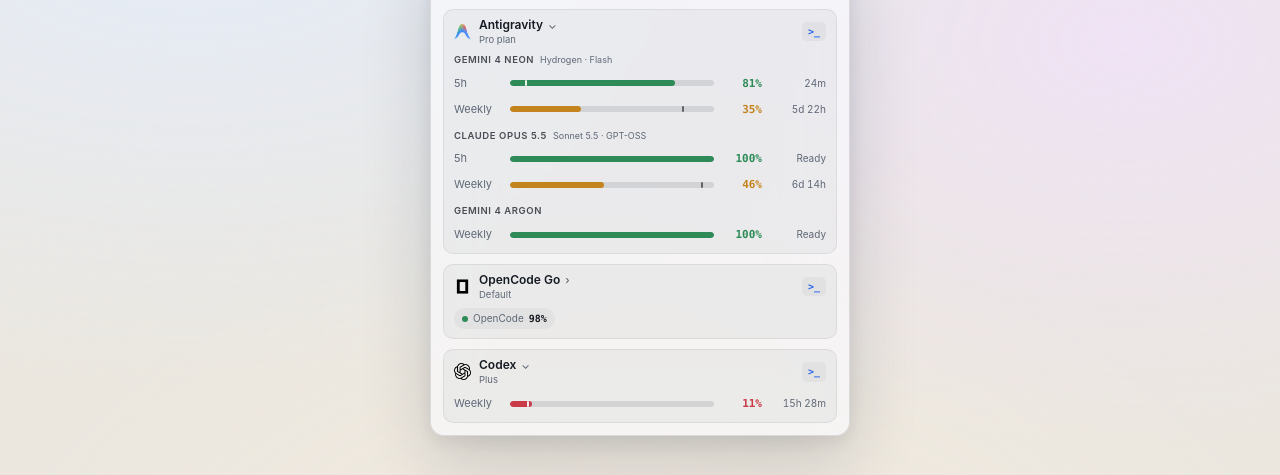
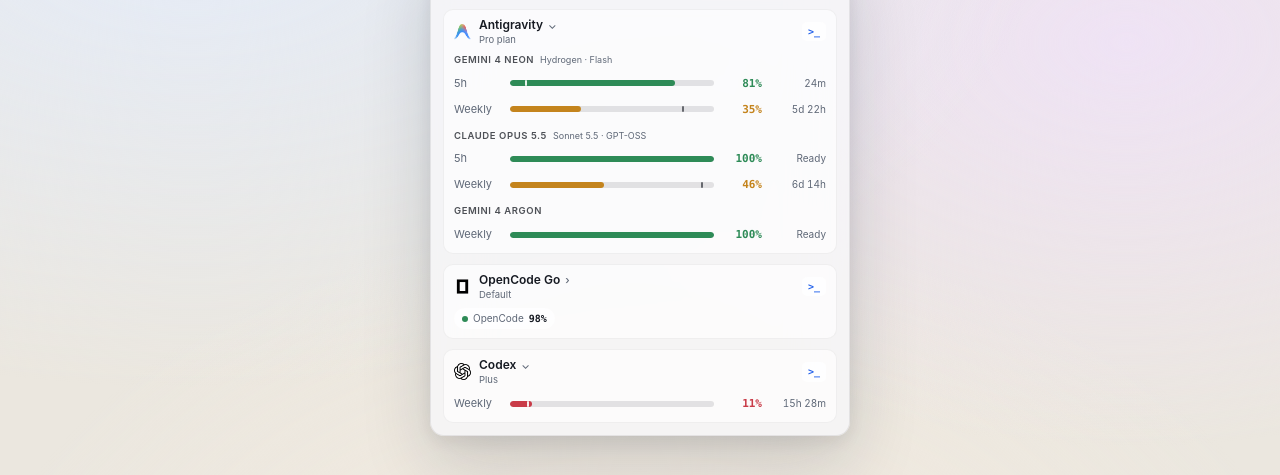
Before and after one commit to bitbonsai/agentbar, a plain HTML site: page docs/index.html in a window 1280 px wide. Shown: the part 160-635 px from the top of the page. Drawn offline with Linux system fonts and the light colour scheme.

Commit message:
Sync website HUD mockup colors with macOS app
Co-authored-by: Cursor <cursoragent@cursor.com>

```diff
--- a/docs/index.html
+++ b/docs/index.html
@@ -25,7 +25,7 @@
       } catch (e) {}
     })();
   </script>
-  <link rel="stylesheet" href="./styles.css?v=7">
+  <link rel="stylesheet" href="./styles.css?v=8">
 </head>
 <body>
   <section class="stage" aria-label="Interactive AgentBar macOS HUD">
--- a/docs/styles.css
+++ b/docs/styles.css
@@ -12,10 +12,10 @@
               #ebe7df;
 
   /* HUD glass (light) */
-  --hud-bg: rgba(248, 248, 250, 0.78);
-  --hud-border: rgba(20, 24, 32, 0.12);
-  --hud-card: rgba(20, 24, 32, 0.045);
-  --hud-card-border: rgba(20, 24, 32, 0.07);
+  --hud-bg: rgba(246, 246, 249, 0.86);
+  --hud-border: rgba(20, 24, 32, 0.08);
+  --hud-card: rgba(255, 255, 255, 0.62);
+  --hud-card-border: rgba(0, 0, 0, 0.05);
   --hud-fg: #161a22;
   --hud-muted: #5f6877;
   --hud-track: rgba(20, 24, 32, 0.11);
@@ -53,10 +53,10 @@
                 radial-gradient(85% 80% at 52% 96%, rgba(32, 86, 98, 0.24) 0%, transparent 60%),
                 #0a0e16;
 
-    --hud-bg: rgba(24, 27, 34, 0.72);
-    --hud-border: rgba(255, 255, 255, 0.13);
-    --hud-card: rgba(255, 255, 255, 0.045);
-    --hud-card-border: rgba(255, 255, 255, 0.075);
+    --hud-bg: rgba(36, 39, 46, 0.78);
+    --hud-border: rgba(255, 255, 255, 0.10);
+    --hud-card: rgba(0, 0, 0, 0.26);
+    --hud-card-border: rgba(255, 255, 255, 0.04);
     --hud-fg: #f1f4f9;
     --hud-muted: #929bab;
     --hud-track: rgba(255, 255, 255, 0.10);
@@ -93,10 +93,10 @@
               radial-gradient(85% 80% at 50% 96%, rgba(166, 227, 161, 0.14) 0%, transparent 60%),
               #11111b;
 
-  --hud-bg: rgba(30, 30, 46, 0.74);
-  --hud-border: rgba(205, 214, 244, 0.14);
-  --hud-card: rgba(49, 50, 68, 0.52);
-  --hud-card-border: rgba(205, 214, 244, 0.08);
+  --hud-bg: rgba(30, 30, 46, 0.80);
+  --hud-border: rgba(205, 214, 244, 0.10);
+  --hud-card: rgba(0, 0, 0, 0.26);
+  --hud-card-border: rgba(255, 255, 255, 0.04);
   --hud-fg: #cdd6f4;
   --hud-muted: #9399b2;
   --hud-track: rgba(69, 71, 90, 0.75);
@@ -132,10 +132,10 @@
               radial-gradient(90% 80% at 50% 96%, rgba(64, 160, 43, 0.10) 0%, transparent 60%),
               #e6e9ef;
 
-  --hud-bg: rgba(239, 241, 245, 0.80);
-  --hud-border: rgba(76, 79, 105, 0.14);
-  --hud-card: rgba(220, 224, 232, 0.55);
-  --hud-card-border: rgba(76, 79, 105, 0.08);
+  --hud-bg: rgba(239, 241, 245, 0.86);
+  --hud-border: rgba(76, 79, 105, 0.09);
+  --hud-card: rgba(255, 255, 255, 0.62);
+  --hud-card-border: rgba(0, 0, 0, 0.05);
   --hud-fg: #4c4f69;
   --hud-muted: #7c7f93;
   --hud-track: rgba(172, 176, 190, 0.5);
```
